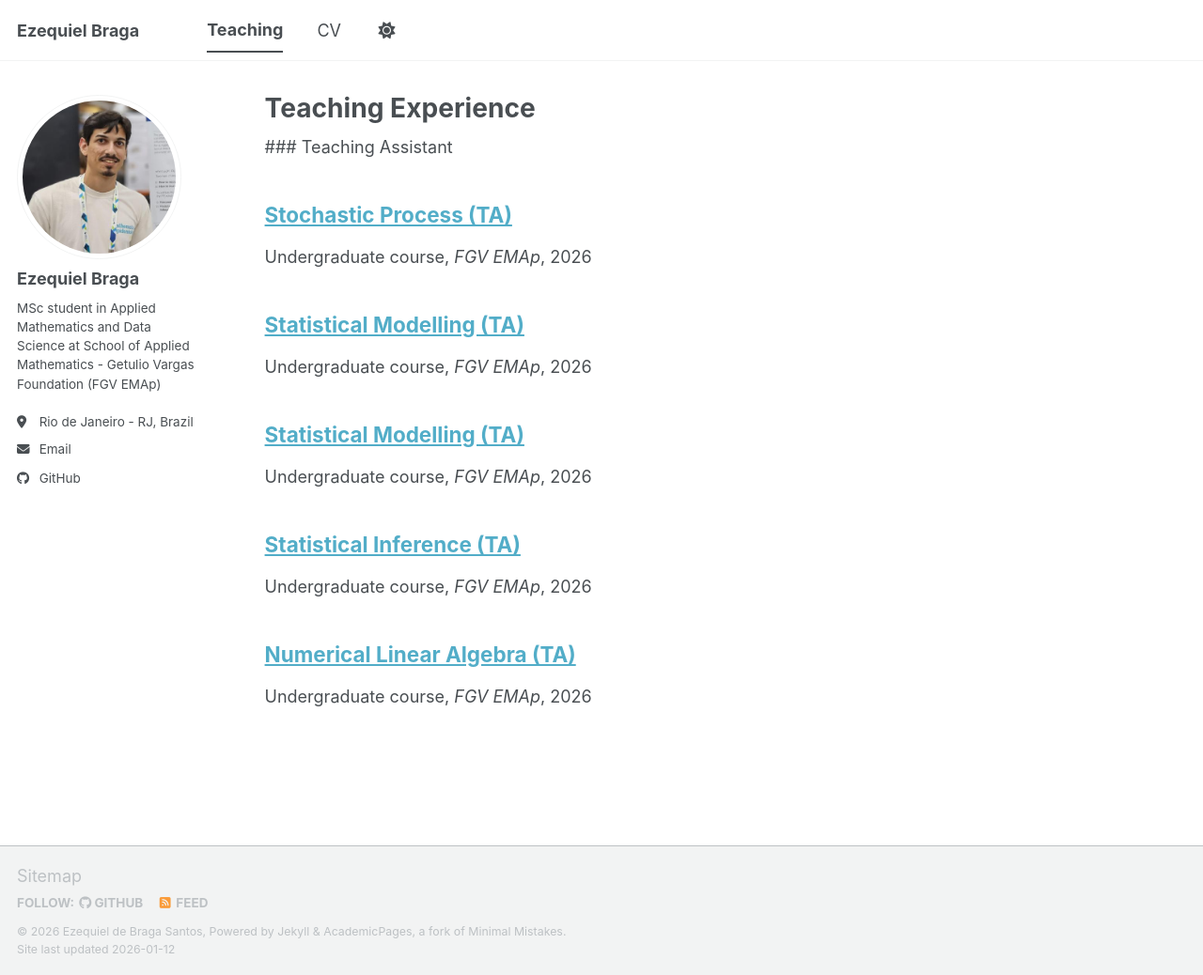
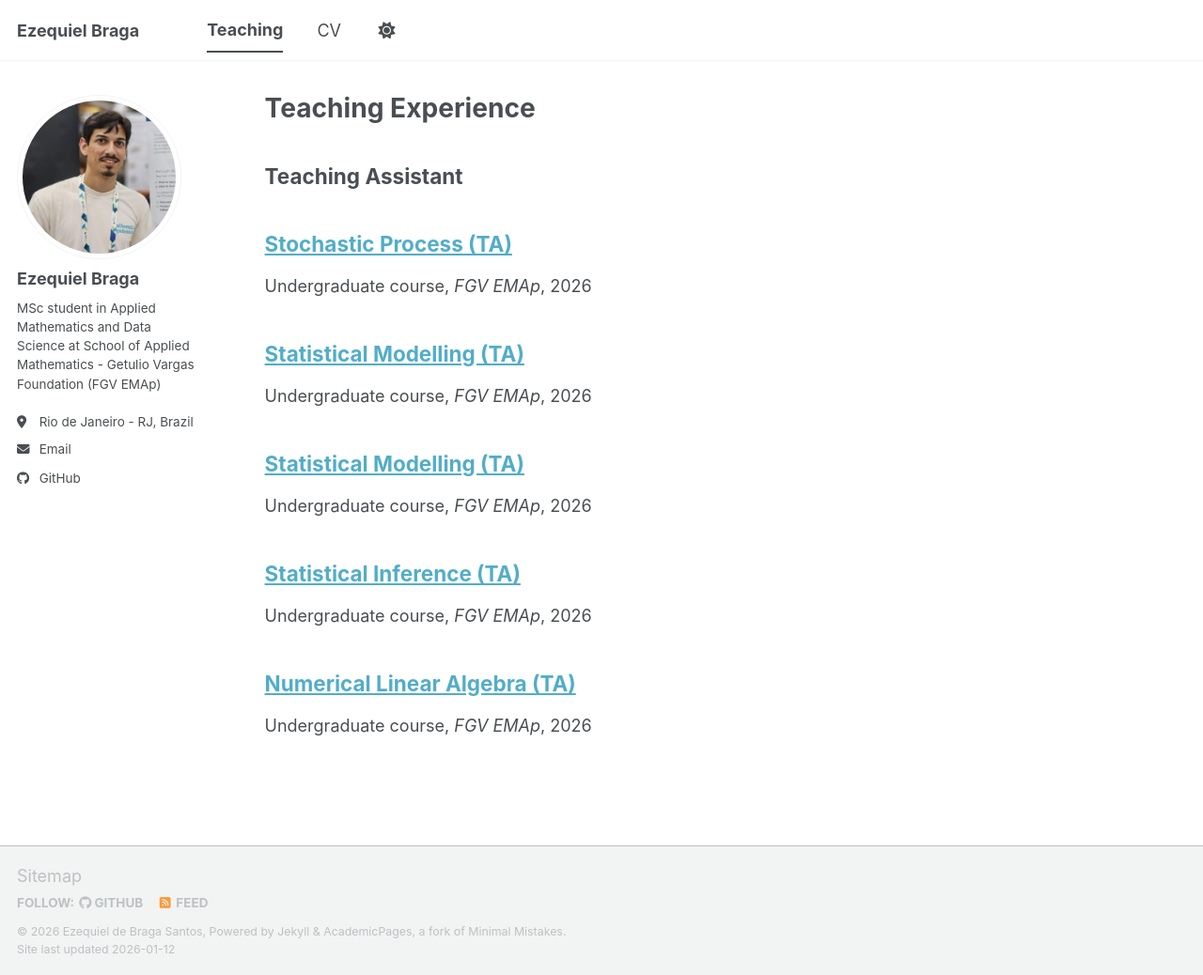
Before and after one commit to EzequielEBS/ezequielebs.github.io, a Jekyll site: the page built from _pages/teaching.html, in a window 1280 px wide and 1038 px high. Shown: the whole window at 94% size. Built offline with Jekyll 4.4.1, drawn with Linux system fonts in a browser that asks for light colours; a script bundle is joined from its source files by our own code; library files that are not in the unit come from our copies.

```diff
--- a/_pages/teaching.html
+++ b/_pages/teaching.html
@@ -7,7 +7,7 @@ author_profile: true
 
 {% include base_path %}
 
-### Teaching Assistant
+<h2>Teaching Assistant</h2>
 
 {% for post in site.teaching reversed %}
   {% include archive-single.html %}
```
